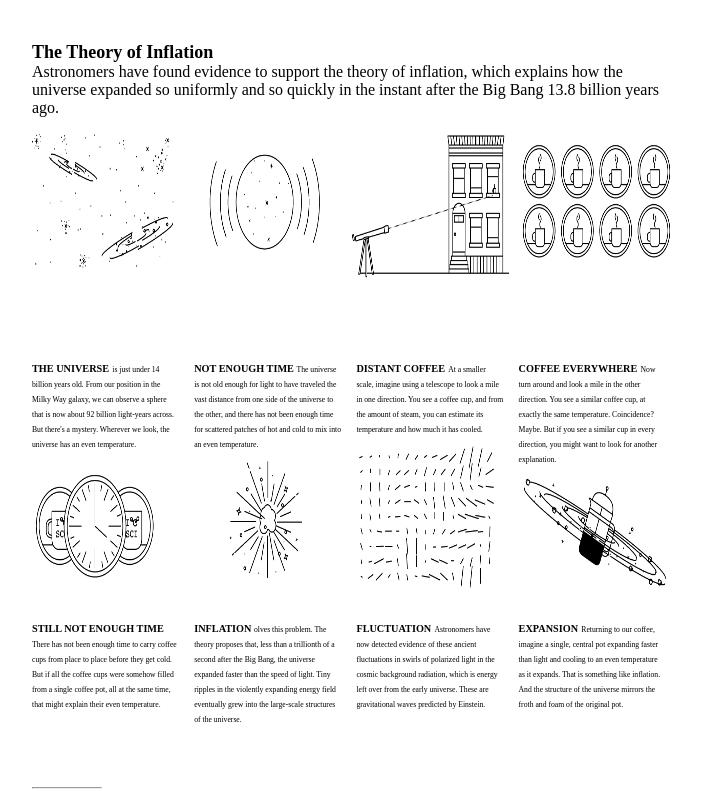
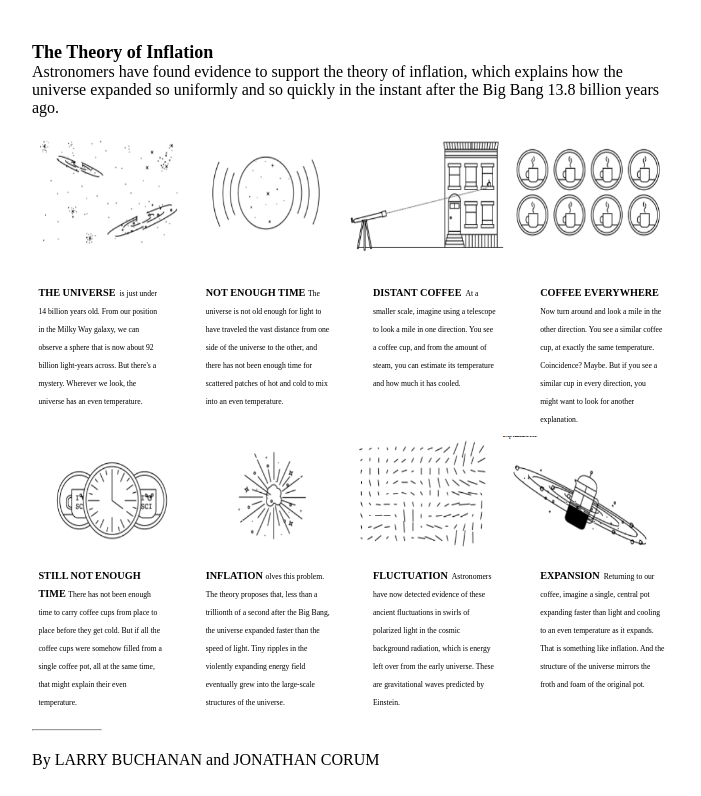
Before and after one commit to Kingobaino1/New-York-Times-Page-Clone, a plain HTML site: page index.html in a window 1280 px wide. Shown: the part 3520-4316 px from the top of the page, without its empty margins (288-989 px from the left). Drawn offline with Linux system fonts and the light colour scheme.

Commit message:
fixed overlapping

```diff
--- a/CSS/style.css
+++ b/CSS/style.css
@@ -8,12 +8,24 @@ body {
   min-height: 100%;
 }
 
+.w_20 {
+  width: 20%;
+}
+
 .w_100 {
   width: 100%;
 }
 
 .w_40 {
   width: 40%;
+}
+
+.w_70 {
+  width: 70%;
+}
+
+.mar_auto {
+  margin: 10px auto;
 }
 
 .h_100 {
@@ -253,31 +265,6 @@ body {
 
 .paragraph h4 {
   margin-top: 70px;
-}
-
-.bigPicture {
-  align-content: center;
-}
-
-.image_container {
-  width: 50%;
-  height: 80vh;
-}
-
-.text_picture {
-  width: 23%;
-  height: 80px;
-  font-size: 0.8em;
-}
-
-.inline {
-  column-gap: 15px;
-  bottom: 410px;
-}
-
-.inline2 {
-  column-gap: 15px;
-  bottom: 230px;
 }
 
 .big_pic_heading {
--- a/index.html
+++ b/index.html
@@ -46,9 +46,7 @@
     <main class="maintag pos_rel">
       <div class="heading w_100">
         <div class="heading_container h_100">
-          <h1>
-            Space Ripples Reveal Big Bang’s Smoking Gun
-          </h1>
+          <h1>Space Ripples Reveal Big Bang’s Smoking Gun</h1>
         </div>
       </div>
       <div class="first_picture d_flex flex_dir_col">
@@ -185,9 +183,7 @@
             </p>
             <hr class="hr pos_rel" />
             <div class="thanks d_flex font_bold center">
-              <span>
-                Thanks for reading The Times.
-              </span>
+              <span> Thanks for reading The Times. </span>
             </div>
             <div class="thanks d_flex font_bold center">
               <a
@@ -219,9 +215,7 @@
               of other universes bubbling into frothy eternity, like a pot of
               pasta water boiling over.
             </p>
-            <h4>
-              ‘As Big as It Gets’
-            </h4>
+            <h4>‘As Big as It Gets’</h4>
             <p>
               In our own universe, it would serve as a window into the forces
               operating at energies forever beyond the reach of particle
@@ -255,9 +249,7 @@
           </div>
         </div>
         <aside class="aside d_flex h_100 flex_dir_col font_bold">
-          <div>
-            Editors’ Picks
-          </div>
+          <div>Editors’ Picks</div>
           <div>
             <hr class="aside_hr pos_rel" />
           </div>
@@ -373,20 +365,18 @@
         </aside>
       </div>
       <div class="big_pic_heading">
-        <div class="bolder font_bold">
-          The Theory of Inflation
-        </div>
+        <div class="bolder font_bold">The Theory of Inflation</div>
         <div>
           Astronomers have found evidence to support the theory of inflation,
           which explains how the universe expanded so uniformly and so quickly
           in the instant after the Big Bang 13.8 billion years ago.
         </div>
       </div>
-      <div class="bigPicture w_100 d_flex center">
-        <div class="image_container">
-          <img class="w_100 h_100" src="./Images/pic.png" alt="inflation" />
-          <div class="inline d_flex pos_rel">
-            <div class="text_picture">
+      <div class="w_70 mar_auto">
+        <div class="w_70 mar_auto">
+          <img class="w_100 h_80" src="Images/Capture.PNG" alt="1stimage" />
+          <div class="w_100 d_flex space_btw">
+            <div class="w_20">
               <span class="font_bold res_txt_lar">THE UNIVERSE</span>
               <span class="res_txt">
                 is just under 14 billion years old. From our position in the
@@ -395,10 +385,8 @@
                 look, the universe has an even temperature.
               </span>
             </div>
-            <div class="text_picture">
-              <span class="font_bold res_txt_lar">
-                NOT ENOUGH TIME
-              </span>
+            <div class="w_20">
+              <span class="font_bold res_txt_lar"> NOT ENOUGH TIME </span>
               <span class="res_txt">
                 The universe is not old enough for light to have traveled the
                 vast distance from one side of the universe to the other, and
@@ -406,7 +394,7 @@
                 cold to mix into an even temperature.
               </span>
             </div>
-            <div class="text_picture">
+            <div class="w_20">
               <span class="font_bold res_txt_lar">DISTANT COFFEE</span>
               <span class="res_txt">
                 At a smaller scale, imagine using a telescope to look a mile in
@@ -415,7 +403,7 @@
                 cooled.
               </span>
             </div>
-            <div class="text_picture">
+            <div class="w_20">
               <span class="font_bold res_txt_lar">COFFEE EVERYWHERE</span>
               <span class="res_txt">
                 Now turn around and look a mile in the other direction. You see
@@ -425,10 +413,15 @@
               </span>
             </div>
           </div>
-
-          <div class="inline2 d_flex pos_rel">
-            <div class="text_picture">
-              <span class="font_bold res_txt_lar">STILL NOT ENOUGH TIME </span>
+        </div>
+        <div class="w_70 mar_auto">
+          <div>
+            <img class="w_100 h_80" src="Images/Capture1.PNG" alt="1stimage" />
+            <div class="w_100 d_flex space_btw">
+              <div class="w_20">
+                <span class="font_bold res_txt_lar"
+                  >STILL NOT ENOUGH TIME
+                </span>
                 <span class="res_txt">
                   There has not been enough time to carry coffee cups from place
                   to place before they get cold. But if all the coffee cups were
@@ -436,17 +429,17 @@
                   that might explain their even temperature.
                 </span>
               </div>
-            <div class="text_picture">
+              <div class="w_20">
                 <span class="font_bold res_txt_lar">INFLATION </span>
                 <span class="res_txt">
                   olves this problem. The theory proposes that, less than a
-                trillionth of a second after the Big Bang, the universe expanded
-                faster than the speed of light. Tiny ripples in the violently
-                expanding energy field eventually grew into the large-scale
-                structures of the universe.
+                  trillionth of a second after the Big Bang, the universe
+                  expanded faster than the speed of light. Tiny ripples in the
+                  violently expanding energy field eventually grew into the
+                  large-scale structures of the universe.
                 </span>
               </div>
-            <div class="text_picture">
+              <div class="w_20">
                 <span class="font_bold res_txt_lar">FLUCTUATION</span>
                 <span class="res_txt">
                   Astronomers have now detected evidence of these ancient
@@ -455,14 +448,16 @@
                   universe. These are gravitational waves predicted by Einstein.
                 </span>
               </div>
-            <div class="text_picture">
+              <div class="w_20">
                 <span class="font_bold res_txt_lar">EXPANSION</span>
                 <span class="res_txt">
-                Returning to our coffee, imagine a single, central pot expanding
-                faster than light and cooling to an even temperature as it
-                expands. That is something like inflation. And the structure of
-                the universe mirrors the froth and foam of the original pot.
+                  Returning to our coffee, imagine a single, central pot
+                  expanding faster than light and cooling to an even temperature
+                  as it expands. That is something like inflation. And the
+                  structure of the universe mirrors the froth and foam of the
+                  original pot.
                 </span>
+              </div>
             </div>
           </div>
         </div>
@@ -517,9 +512,7 @@
             <span>Video by StanfordUniversity</span>
           </p>
         </div>
-        <h4>
-          Spirals in the Sky
-        </h4>
+        <h4>Spirals in the Sky</h4>
         <p>
           Gravity waves are the latest and deepest secret yet pried out of the
           cosmic microwaves, which were discovered accidentally by Arno Penzias
@@ -565,9 +558,7 @@
           result, maps of the polarization in the sky should have little arrows
           going in spirals.
         </p>
-        <h4 class="marg_top">
-          A Special Time
-        </h4>
+        <h4 class="marg_top">A Special Time</h4>
         <p>
           The data traced the onset of inflation to a time that physicists like
           Dr. Guth, staying up late in his Palo Alto house 35 years ago,
@@ -580,9 +571,7 @@
           single unified force that ruled the universe in its earliest, hottest
           moments.
         </p>
-        <p>
-          That was where Dr. Guth came in.
-        </p>
+        <p>That was where Dr. Guth came in.</p>
         <p>
           “If you trace your cosmic roots,” said Abraham Loeb, a
           Harvard-Smithsonian astronomer who was not part of the team, “you wind
@@ -707,9 +696,7 @@
                   </a>
                 </h3>
               </div>
-              <div class="sml">
-                Aug. 14
-              </div>
+              <div class="sml">Aug. 14</div>
             </div>
             <div class="two">
               <div>
@@ -749,9 +736,7 @@
                   </a>
                 </h3>
               </div>
-              <div class="sml">
-                Aug. 10
-              </div>
+              <div class="sml">Aug. 10</div>
             </div>
             <div class="three">
               <div>
@@ -791,9 +776,7 @@
                   </a>
                 </h3>
               </div>
-              <div class="sml">
-                Aug. 2
-              </div>
+              <div class="sml">Aug. 2</div>
             </div>
             <div class="four">
               <div>
@@ -832,9 +815,7 @@
                   </a>
                 </h3>
               </div>
-              <div class="sml">
-                Aug. 8
-              </div>
+              <div class="sml">Aug. 8</div>
             </div>
             <div class="five">
               <div>
@@ -874,9 +855,7 @@
                   </a>
                 </h3>
               </div>
-              <div class="sml">
-                July 30
-              </div>
+              <div class="sml">July 30</div>
             </div>
             <div class="six">
               <div>
@@ -915,9 +894,7 @@
                   </a>
                 </h3>
               </div>
-              <div class="sml">
-                July 30
-              </div>
+              <div class="sml">July 30</div>
             </div>
           </div>
           <hr class="hr_grid" />
@@ -964,9 +941,7 @@
                   </a>
                 </h3>
               </div>
-              <div class="sml">
-                Aug. 23
-              </div>
+              <div class="sml">Aug. 23</div>
             </div>
             <div class="sec_two">
               <div>
@@ -1005,9 +980,7 @@
                   </a>
                 </h3>
               </div>
-              <div class="sml">
-                Aug. 20
-              </div>
+              <div class="sml">Aug. 20</div>
             </div>
             <div class="sec_three">
               <div>
@@ -1047,9 +1020,7 @@
                   </a>
                 </h3>
               </div>
-              <div class="sml">
-                Aug. 14
-              </div>
+              <div class="sml">Aug. 14</div>
             </div>
           </div>
         </div>
@@ -1203,9 +1174,7 @@
       </div>
       <div class="foot_grid d_grid">
         <div>
-          <p class="no_line font_bold blak_col no_decoration">
-            NEWS
-          </p>
+          <p class="no_line font_bold blak_col no_decoration">NEWS</p>
           <p>
             <a
               rel="noopener"
@@ -1338,9 +1307,7 @@
           </p>
         </div>
         <div>
-          <p class="no_line font_bold blak_col no_decoration">
-            OPINION
-          </p>
+          <p class="no_line font_bold blak_col no_decoration">OPINION</p>
           <p>
             <a
               rel="noopener"
@@ -1413,9 +1380,7 @@
           </p>
         </div>
         <div>
-          <p class="no_line font_bold blak_col no_decoration">
-            ARTS
-          </p>
+          <p class="no_line font_bold blak_col no_decoration">ARTS</p>
           <p>
             <a
               rel="noopener"
@@ -1518,9 +1483,7 @@
           </p>
         </div>
         <div>
-          <p class="no_line font_bold blak_col no_decoration">
-            LIVING
-          </p>
+          <p class="no_line font_bold blak_col no_decoration">LIVING</p>
           <p>
             <a
               rel="noopener"
@@ -1673,9 +1636,7 @@
           </p>
         </div>
         <div>
-          <p class="no_line font_bold blak_col no_decoration">
-            MORE
-          </p>
+          <p class="no_line font_bold blak_col no_decoration">MORE</p>
           <p>
             <a
               rel="noopener"
@@ -1808,9 +1769,7 @@
           </p>
         </div>
         <div class="subscribe_border">
-          <p class="no_line font_bold blak_col no_decoration">
-            SUBSCRIBE
-          </p>
+          <p class="no_line font_bold blak_col no_decoration">SUBSCRIBE</p>
           <div class="grid_icons w_100 d_flex font_bold">
             <div class="right_margin"><i class="fas fa-book-medical"></i></div>
             <div>
```
Also changed, not shown: Images/Capture.PNG (added), Images/Capture1.PNG (added). Lines whose indentation alone changed are shown as unchanged.
